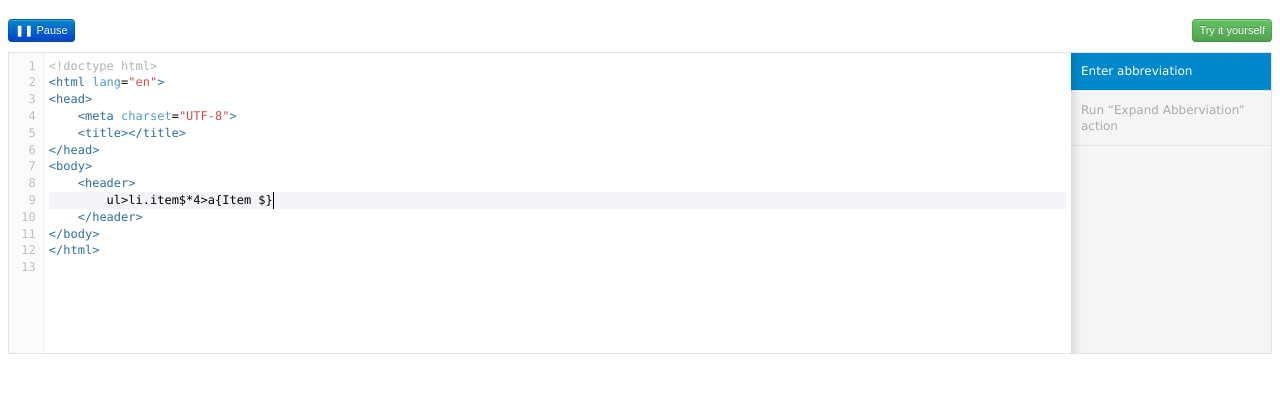
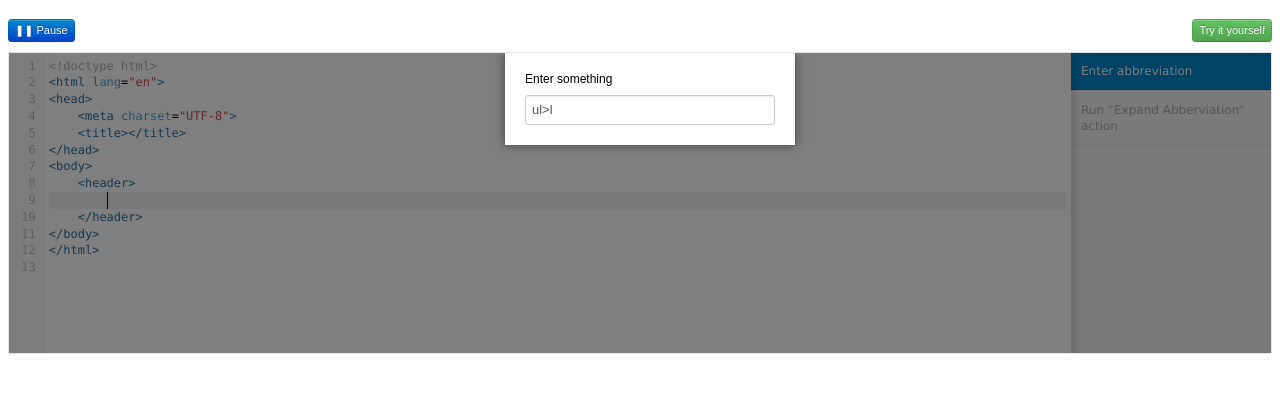
Before and after one commit to sergeche/codemirror-movie, a plain HTML site: page index.html in a window 1280 px wide. Both pictures are taken after a click on the button "▶ Play demo". Shown: the part 61-454 px from the top of the page. Drawn offline with Linux system fonts and the light colour scheme.

Commit message:
Added "Prompt" scenario action

```diff
--- a/index.html
+++ b/index.html
@@ -20,6 +20,7 @@
 <script src="./src/scenario.js"></script>
 <script src="./src/scenario.tooltip.js"></script>
 <script src="./src/scenario.outline.js"></script>
+<script src="./src/scenario.prompt.js"></script>
 
 <style type="text/css">
 .CodeMirror {
@@ -33,6 +34,14 @@
 </head>
 <body>
 	<h1>CodeMirror Scenario</h1>
+
+	<!-- <div class="CodeMirror-prompt">
+		<div class="CodeMirror-prompt__title">Enter something</div>
+		<input class="CodeMirror-prompt__input" value="hello world" readonly="readonly" />
+	</div> -->
+
+	<!-- <div class="CodeMirror-prompt__bg"></div> -->
+
 	<!-- <div class="CodeMirror-tooltip CodeMirror-tooltip_below" style="top: 160px;left: 100px;">
 		<div class="CodeMirror-tooltip__content">Hello world</div>
 		<div class="CodeMirror-tooltip__tail"></div>
@@ -55,11 +64,12 @@
 		var scenario = CodeMirror.movie(
 			document.getElementById("code"),
 			[
-				'type:ul>li.item$*4>a{Item $}',
-				'wait:1000',
-				'tooltip:Run “Expand Abbreviation” action (simply press Tab key)',
-				'wait:600',
-				'run:emmet.expand_abbreviation'
+				'prompt:ul>li.item$*4>a{Item $}'
+				//'type:ul>li.item$*4>a{Item $}',
+				//'wait:1000',
+				//'tooltip:Run “Expand Abbreviation” action (simply press Tab key)',
+				//'wait:600',
+				//'run:emmet.expand_abbreviation'
 			],
 			{
 				'0': 'Enter abbreviation',
--- a/src/scenario.css
+++ b/src/scenario.css
@@ -160,3 +160,59 @@
 .CodeMirror-movie__btn-try {
 	float: right;
 }
+
+/* Prompt dialog */
+.CodeMirror-prompt {
+	position: absolute;
+	background: #fff;
+	padding: 20px;
+	width: 250px;
+	-webkit-box-shadow: 0 0 10px rgba(0,0,0,0.5);
+	-moz-box-shadow: 0 0 10px rgba(0,0,0,0.5);
+	box-shadow: 0 0 10px rgba(0,0,0,0.5);
+	z-index: 100;
+	left: 50%;
+	top: 0;
+	margin-left: -135px;
+	font-family: sans-serif;
+}
+
+.CodeMirror-prompt__title {
+	font-size: 12px;
+	margin-bottom: 10px;
+}
+
+.CodeMirror-prompt__input  {
+	display: block;
+	width: 100%;
+	height: 30px;
+	padding: 4px 6px;
+	font-size: 13px;
+	line-height: 30px;
+	color: #555;
+	background-color: #fff;
+	border: 1px solid #ccc;
+
+	-moz-box-sizing: border-box;
+	box-sizing: border-box;
+
+	-webkit-border-radius: 3px;
+	-moz-border-radius: 3px;
+	border-radius: 3px;
+
+	-webkit-box-shadow: inset 0 1px 1px rgba(0, 0, 0, 0.075);
+	-moz-box-shadow: inset 0 1px 1px rgba(0, 0, 0, 0.075);
+	box-shadow: inset 0 1px 1px rgba(0, 0, 0, 0.075);
+}
+
+
+.CodeMirror-prompt__shade {
+	position: absolute;
+	top: 0;
+	right: 0;
+	bottom: 0;
+	left: 0;
+	background: #000;
+	background: rgba(0,0,0,0.5);
+	z-index: 99;
+}
--- a/src/scenario.js
+++ b/src/scenario.js
@@ -13,6 +13,34 @@ CodeMirror.scenario = (function() {
 		beforeDelay: 1000,
 		afterDelay: 1000
 	};
+
+	// detect CSS 3D Transforms for smoother animations
+	var has3d = (function() {
+		var el = document.createElement('div');
+		var cssTransform = prefixed('transform');
+		if (cssTransform) {
+			el.style[cssTransform] = 'translateZ(0)';
+			return /translatez/i.test(el.style[cssTransform]);
+		}
+
+		return false;
+	})();
+
+	// borrow CSS prefix detection from Modernizr
+	function prefixed(prop) {
+		var prefixes = ['Webkit', 'Moz', 'O', 'ms'];
+		var ucProp = prop.charAt(0).toUpperCase() + prop.slice(1);
+		var props = (prop + ' ' + prefixes.join(ucProp + ' ') + ucProp).split(' ');
+		var el = document.createElement('div');
+		for (var i in props) {
+			var prop = props[i];
+			if (el.style[prop] !== undefined) {
+				return prop;
+			}
+		}
+
+		return null;
+	}
 
 	var actionsDefinition = {
 		/**
@@ -494,7 +522,9 @@ CodeMirror.scenario = (function() {
 			actionsDefinition[name] = fn;
 		},
 		makeOptions: makeOptions,
-		makePos: makePos
+		makePos: makePos,
+		has3d: has3d,
+		prefixed: prefixed
 	});
 })();
 
--- /dev/null
+++ b/src/scenario.prompt.js
@@ -0,0 +1,130 @@
+/**
+ * Shows fake prompt dialog with interactive value typing
+ */
+CodeMirror.scenarioPrompt = (function() {
+	var dialogInstance = null;
+	var bgInstance = null;
+
+	var sc = CodeMirror.scenario;
+
+	function showPrompt(text, target, callback) {
+		hidePrompt();
+		dialogInstance = $('<div class="CodeMirror-prompt">'
+			+ '<div class="CodeMirror-prompt__title">' + text + '</div>'
+			+ '<input type="text" name="prompt" class="CodeMirror-prompt__input" readonly="readonly" />'
+			+ '</div>')
+			.appendTo(target);
+		bgInstance = $('<div class="CodeMirror-prompt__shade"></div>').appendTo(target);
+		animateShow(dialogInstance, bgInstance, {onComplete: callback});
+	}
+
+	function hidePrompt(callback) {
+		if (dialogInstance) {
+			if (lastTween) {
+				lastTween.stop();
+				lastTween = null;
+			}
+			animateHide(dialogInstance, bgInstance, {onComplete: callback});
+			dialogInstance = bgInstance = null;
+		} else if (callback) {
+			callback();
+		}
+	}
+
+	/**
+	 * @param {jQuery} dialog
+	 * @param {jQuery} bg
+	 * @param {Object} options
+	 */
+	function animateShow(dialog, bg, options) {
+		options = options || {};
+		var cssTransform = sc.prefixed('transform');
+		var dialogStyle = dialog[0].style;
+		var bgStyle = bg[0].style;
+		var height = dialog[0].offsetHeight;
+		var tmpl = _.template(sc.has3d ? 'translate3d(0, <%= pos %>, 0)' : 'translate(0, <%= pos %>)');
+
+		bgStyle.opacity = 0;
+		new Tween({
+			duration: 200,
+			step: function(pos) {
+				bgStyle.opacity = pos;
+			}
+		});
+
+		dialogStyle[cssTransform] = tmpl({pos: -height});
+
+		return lastTween = new Tween({
+			duration: 400,
+			easing: 'easeOutCubic',
+			step: function(pos) {
+				dialogStyle[cssTransform] = tmpl({pos: (-height * (1 - pos)) + 'px'});
+			},
+			complete: function() {
+				lastTween = null;
+				if (options.onComplete) {
+					options.onComplete(dialog, bg);
+				}
+			}
+		});
+	}
+
+	/**
+	 * @param {jQuery} dialog
+	 * @param {jQuery} bg
+	 * @param {Object} options
+	 */
+	function animateHide(dialog, bg, options) {
+		var dialogStyle = dialog[0].style;
+		var bgStyle = bg[0].style;
+		var height = dialog[0].offsetHeight;
+		var cssTransform = sc.prefixed('transform');
+		var tmpl = _.template(sc.has3d ? 'translate3d(0, <%= pos %>, 0)' : 'translate(0, <%= pos %>)');
+
+		return new Tween({
+			duration: 200,
+			step: function(pos) {
+				dialogStyle[cssTransform] = tmpl({pos: (-height * pos) + 'px'});
+				bgStyle.opacity = 1 - pos;
+			},
+			complete: function() {
+				dialog.remove();
+				bg.remove();
+				if (options.onComplete) {
+					options.onComplete(dialog, bg);
+				}
+			}
+		});
+	}
+
+	function typeText(target, options, timer, next) {
+		var chars = options.text.split('');
+		timer(function perform() {
+			target.value += chars.shift();
+			if (chars.length)
+				timer(perform, options.delay);
+			else
+				next();
+		}, options.delay);
+	}
+
+	// XXX extend CodeMirror scenario with new actions
+	sc.defineAction('prompt', function(options, editor, next, timer) {
+		options = sc.makeOptions(options, 'text', {
+			title: 'Enter something',
+			delay: 80,        // delay between character typing
+			typeDelay: 1000,  // time to wait before typing text
+			hideDelay: 2000   // time to wait before hiding prompt dialog
+		});
+
+		showPrompt(options.title, editor.getWrapperElement(), function(dialog) {
+			timer(function() {
+				typeText(dialog.find('.CodeMirror-prompt__input')[0], options, timer, function() {
+					timer(function() {
+						hidePrompt(next);
+					}, options.hideDelay);
+				});
+			}, options.typeDelay);
+		});
+	});
+})();
--- a/src/scenario.tooltip.js
+++ b/src/scenario.tooltip.js
@@ -5,6 +5,7 @@
 CodeMirror.scenarioTooltip = (function() {
 	var instance = null;
 	var lastTween = null;
+	var sc = CodeMirror.scenario;
 
 	var alignDefaults = {
 		/** CSS selector for getting popup tail */
@@ -19,34 +20,6 @@ CodeMirror.scenarioTooltip = (function() {
 		/** Min distance between popup left/right edge and its tail */
 		tailMargin: 11
 	};
-
-	// detect CSS 3D Transforms for smoother animations
-	var has3d = (function() {
-		var el = document.createElement('div');
-		var cssTransform = prefixed('transform');
-		if (cssTransform) {
-			el.style[cssTransform] = 'translateZ(0)';
-			return /translatez/i.test(el.style[cssTransform]);
-		}
-
-		return false;
-	})();
-
-	// borrow CSS prefix detection from Modernizr
-	function prefixed(prop) {
-		var prefixes = ['Webkit', 'Moz', 'O', 'ms'];
-		var ucProp = prop.charAt(0).toUpperCase() + prop.slice(1);
-		var props = (prop + ' ' + prefixes.join(ucProp + ' ') + ucProp).split(' ');
-		var el = document.createElement('div');
-		for (var i in props) {
-			var prop = props[i];
-			if (el.style[prop] !== undefined) {
-				return prop;
-			}
-		}
-
-		return null;
-	}
 
 	function getViewportRect() {
 		var body = document.body;
@@ -118,8 +91,8 @@ CodeMirror.scenarioTooltip = (function() {
 	 */
 	function animateShow(elem, options) {
 		options = _.extend({}, alignDefaults, options || {});
-		var cssOrigin = prefixed('transformOrigin');
-		var cssTransform = prefixed('transform');
+		var cssOrigin = sc.prefixed('transformOrigin');
+		var cssTransform = sc.prefixed('transform');
 		var style = elem[0].style;
 
 		var tail = elem.find(options.tailSelector);
@@ -132,7 +105,7 @@ CodeMirror.scenarioTooltip = (function() {
 		yOrigin += 'px';
 
 		style[cssOrigin] = xOrigin + ' ' + yOrigin;
-		var prefix = has3d ? 'translateZ(0) ' : '';
+		var prefix = sc.has3d ? 'translateZ(0) ' : '';
 
 		return lastTween = new Tween({
 			duration: 800,
@@ -178,11 +151,11 @@ CodeMirror.scenarioTooltip = (function() {
 			+ '<div class="CodeMirror-tooltip__content">' + text + '</div>'
 			+ '<div class="CodeMirror-tooltip__tail"></div>'
 			+ '</div>')
-			.css('transform', 'scale(0)')
+			.css(sc.prefixed('transform'), 'scale(0)')
 			.appendTo(document.body);
 
-		alignPopupWithTail(instance, {position: pos, onComplete: callback});
-		animateShow(instance);
+		alignPopupWithTail(instance, {position: pos});
+		animateShow(instance, {onComplete: callback});
 	}
 
 	function hideTooltip(callback) {
@@ -198,8 +171,7 @@ CodeMirror.scenarioTooltip = (function() {
 		}
 	}
 
-	// XXX extend tooltip scenario with new actions
-	var sc = CodeMirror.scenario;
+	// XXX extend CodeMirror scenario with new actions
 
 	/**
 	 * Resolves position where tooltip should point to
```
